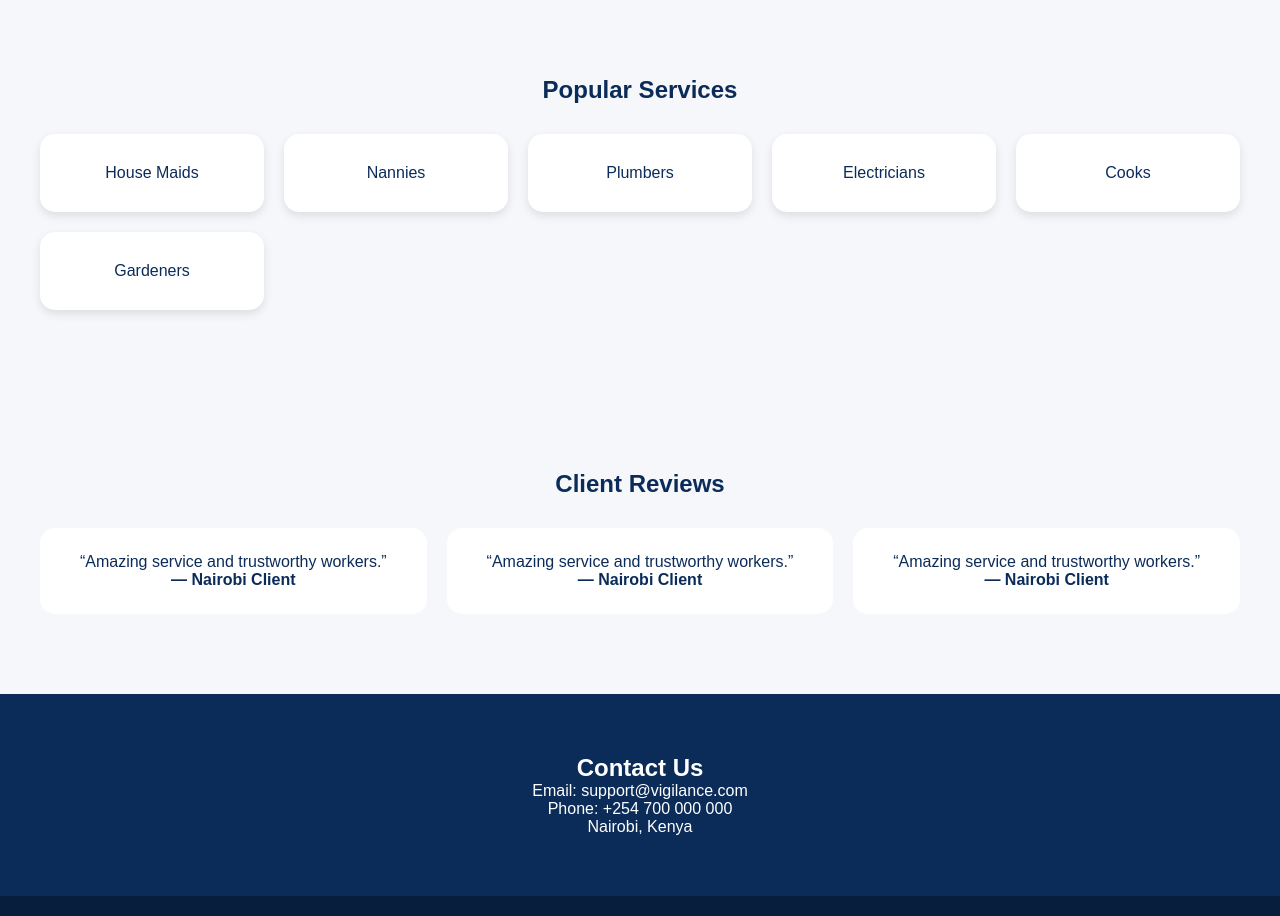
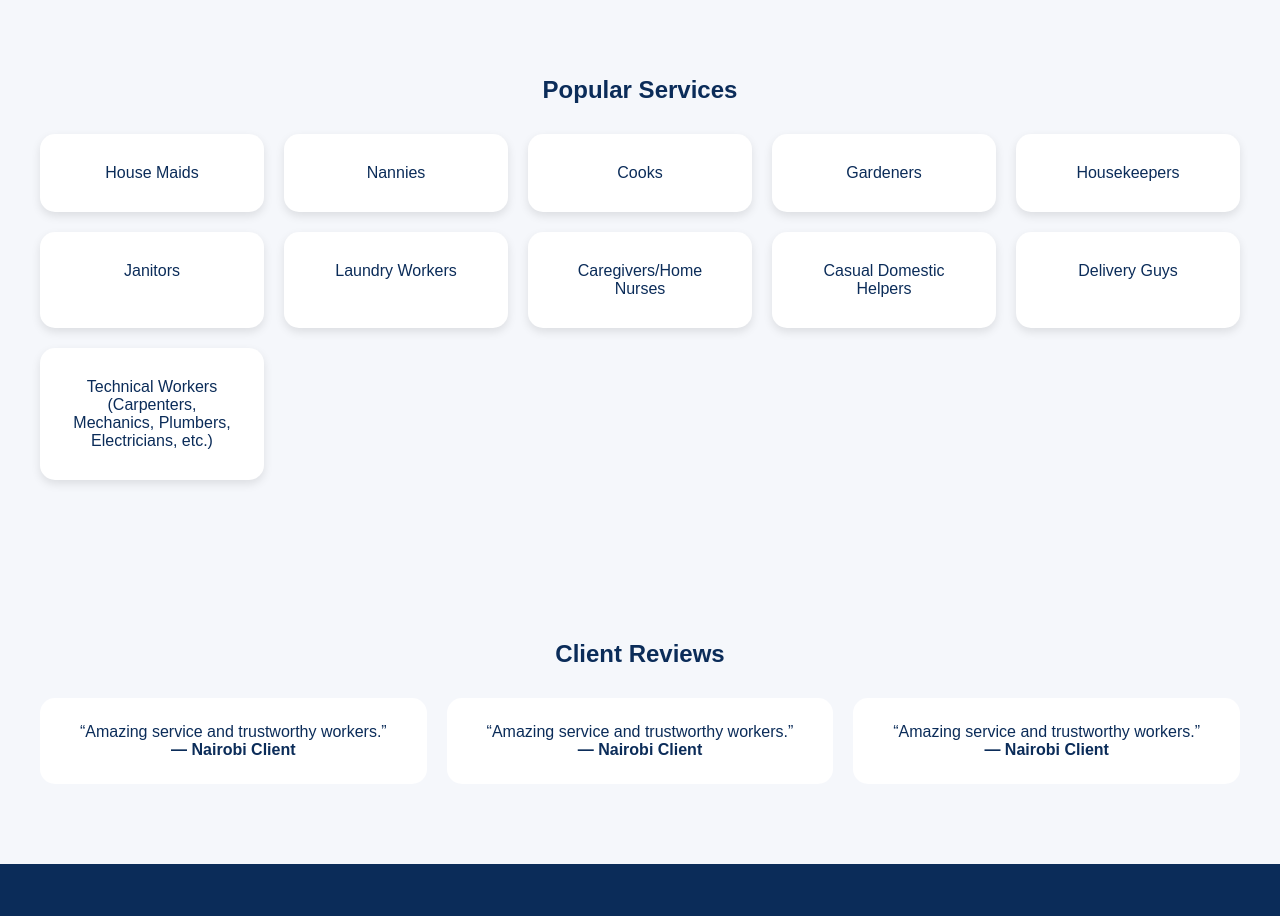
Before and after one commit to wesooh/Vigilance-Platform, a React app in the folder frontend/: page / in a window 1280 px wide. Shown: the part 1040-1956 px from the top of the page. Built offline with nearby package versions, Linux system fonts and the light colour scheme; no server answers; the HTML template or start-up script is replaced by a standard one.

Commit message:
Commit push

```diff
--- a/frontend/src/pages/Home.jsx
+++ b/frontend/src/pages/Home.jsx
@@ -1,4 +1,8 @@
+import { useNavigate } from "react-router-dom";
+
 const Home = () => {
+  const navigate = useNavigate();
+
   return (
     <div style={styles.container}>
 
@@ -19,11 +23,21 @@ const Home = () => {
         </p>
 
          <div style={styles.heroButtons}>
-          <button style={styles.primaryBtn}>
+  <button
+    style={styles.primaryBtn}
+    onClick={() =>
+      navigate("/login")
+    }
+  >
     Find Workers
   </button>
 
-          <button style={styles.secondaryBtn}>
+  <button
+    style={styles.secondaryBtn}
+    onClick={() =>
+      navigate("/register")
+    }
+  >
     Become A Worker
   </button>
 </div>
@@ -50,10 +64,15 @@ const Home = () => {
           {[
             "House Maids",
             "Nannies",
-            "Plumbers",
-            "Electricians",
             "Cooks",
             "Gardeners",
+            "Housekeepers",
+            "Janitors",
+            "Laundry Workers",
+            "Caregivers/Home Nurses",
+            "Casual Domestic Helpers",
+            "Delivery Guys",
+            "Technical Workers (Carpenters, Mechanics, Plumbers, Electricians, etc.)",
           ].map((item, index) => (
             <div
               key={index}
```
Lines whose indentation alone changed are shown as unchanged.
